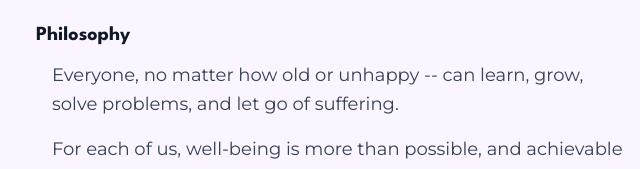
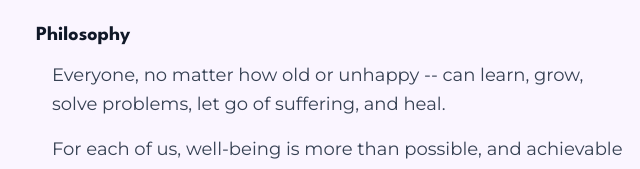
Before and after one commit to Sophieoliverbradley/Sophieoliverbradley.github.io, a Gatsby site in the folder source/: page / in a window 1280 px wide. Shown: the part 1656-1825 px from the top of the page, 492-1132 px from the left. Built offline with nearby package versions, Linux system fonts and the light colour scheme; Gatsby itself is replaced by a stand-in of ours.

Commit message:
philosophy text tweak

```diff
--- a/source/src/pages/index.tsx
+++ b/source/src/pages/index.tsx
@@ -387,7 +387,7 @@ const IndexPage: React.FC<PageProps> = () => {
                   <div className="space-y-4 ml-4">
                     <p className="text-base md:text-lg text-gray-700 leading-relaxed">
                       Everyone, no matter how old or unhappy -- can learn, grow,
-                      solve problems, and let go of suffering.
+                      solve problems, let go of suffering, and heal.
                     </p>
                     <p className="text-base md:text-lg text-gray-700 leading-relaxed">
                       For each of us, well-being is more than possible, and
```
